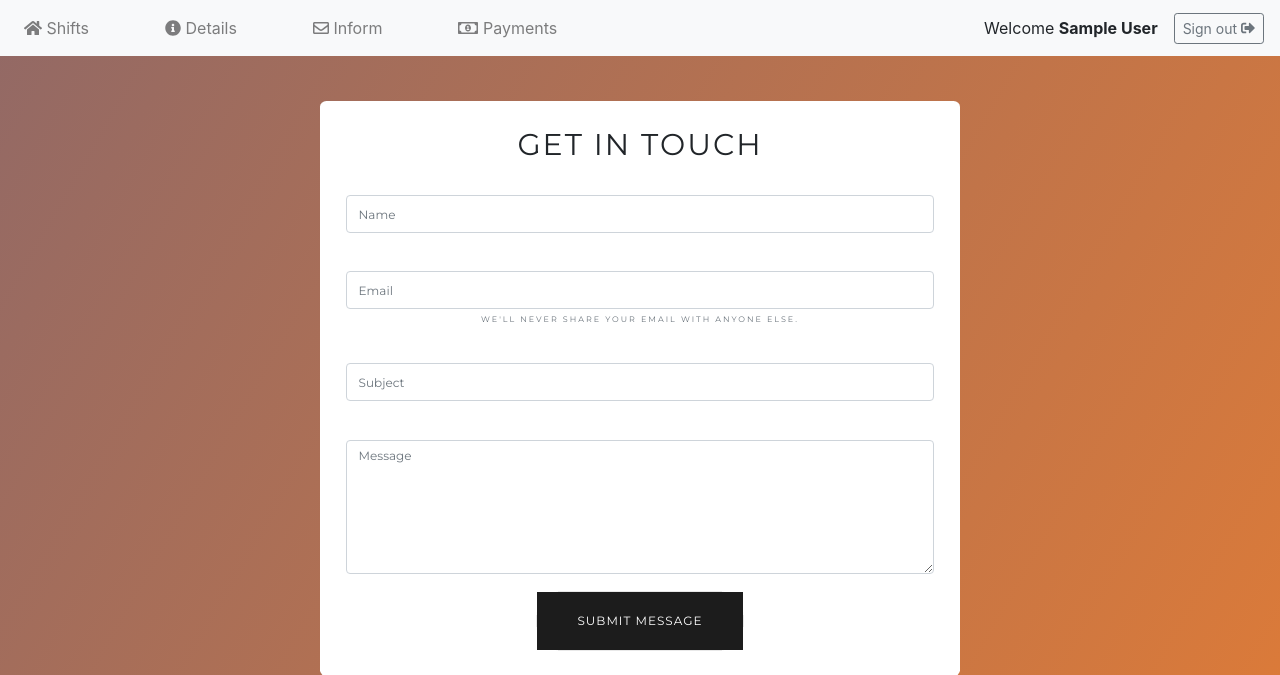
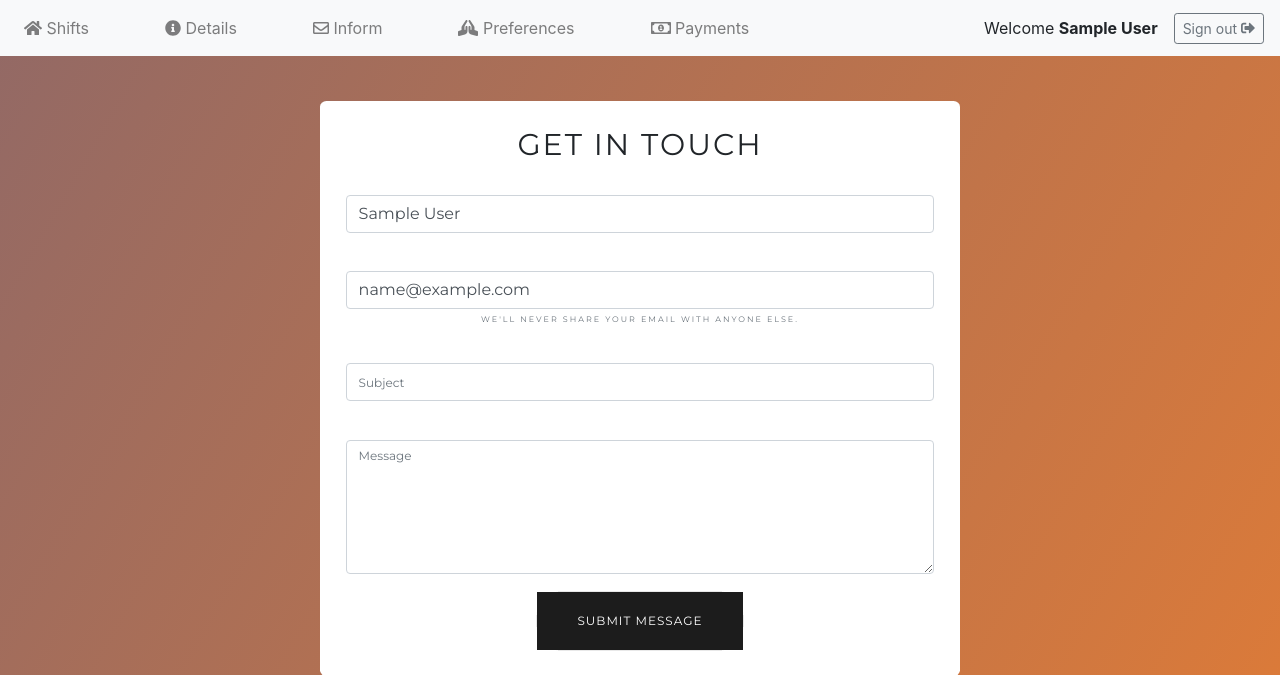
Before and after one commit to petemihaylov/galileans, a PHP site: page /notify.php in a window 1280 px wide. Shown: the top 675 px of the page. Run offline with PHP 8.4, Linux system fonts and the light colour scheme; the visitor is signed in with stand-in values (Sample User, id 1); data that the repository does not hold is empty; some libraries are stand-ins or nearby versions.

Commit message:
cancelations model

```diff
--- a/web/notify.php
+++ b/web/notify.php
@@ -14,7 +14,7 @@ require_once "./includes/config.php";
 
 $fullname = $email = $subject = $message = "";
 $fullname_err = $email_err = $subject_err = $message_err = "";
-
+$success_mes = "";
 
 $date = new DateTime("now", new DateTimeZone('Europe/Amsterdam') );
 $creationDate = $date->format('Y-m-d');
@@ -48,10 +48,10 @@ if($_SERVER["REQUEST_METHOD"] == "POST"){
         // Attempt to execute the prepared statement
         if(!mysqli_stmt_execute($stmt)){
           echo "Oops! Something went wrong. Please try again later.";
+        }else{
+            $success_mes = "Successfully submitted!";
         }
       }
-
-
             // Close statement
             mysqli_stmt_close($stmt);
     }
@@ -93,12 +93,12 @@ if($_SERVER["REQUEST_METHOD"] == "POST"){
             <form class="form" action="<?php echo htmlspecialchars($_SERVER["PHP_SELF"]); ?>" method="post" >
                 <!-- Name -->
                 <div class="form-group">
-                    <input type="name" class="form-control" name="fullname" id="nameInput" placeholder="Name">
+                    <input type="name" class="form-control" name="fullname" id="nameInput" value="<?php echo $_SESSION['fullname']?>">
                 </div>
 
                 <!-- Email address -->
                 <div class="form-group">
-                    <input type="email" class="form-control" name="email" id="emailInput" aria-describedby="emailHelp" placeholder="Email">
+                    <input type="email" class="form-control" name="email" id="emailInput" aria-describedby="emailHelp" value="<?php echo $_SESSION['email']?>">
                     <small id="emailHelp" class="form-text text-muted">We'll never share your email with anyone else.</small>
                 </div>
 
@@ -106,7 +106,7 @@ if($_SERVER["REQUEST_METHOD"] == "POST"){
                 <div class="form-group">
                     <input type="subject" class="form-control" name="subject" id="subjectInput" placeholder="Subject">
                 </div>
-
+                <span class="success-message"><?php echo $success_mes; ?></span>
                 <!-- Message -->
                 <div class="form-group">
                     <textarea class="form-control" placeholder="Message" name="message" id="messageBox" rows="5"></textarea>
--- a/web/scss/notification-page.css
+++ b/web/scss/notification-page.css
@@ -58,6 +58,13 @@ h1, h2, h3 {
   z-index: 1;
 }
 
+.success-message{
+  position: relative;
+  bottom: 2vh;
+  color: rgb(9, 241, 9);
+  font-family: Arial, Helvetica, sans-serif;
+  font-weight: 500;
+}
 /* Helpers */
 .absolute-centering {
   position: absolute;
--- a/web/shared/header.php
+++ b/web/shared/header.php
@@ -14,8 +14,12 @@
         <a class="nav-link" href="notify.php">  <i class="far fa-envelope"></i> Inform</a>
       </li>
       <li class="nav-item">
+        <a class="nav-link" href="preferences.php"> <i class="fas fa-praying-hands"></i></i> Preferences</a>
+      </li>
+      <li class="nav-item">
         <a class="nav-link" href="#"> <i class="far fa-money-bill-alt"></i> Payments</a>
       </li>
+
     </ul>
   </div>
   <a class="nav-link disable"> Welcome <b><?php echo $_SESSION["fullname"] ?></b></a>
```
Also changed, not shown: web/css/preferences.css (added, +9 -0 lines), web/details.php (+4 -3 lines), web/preferences.php (added, +44 -0 lines).
